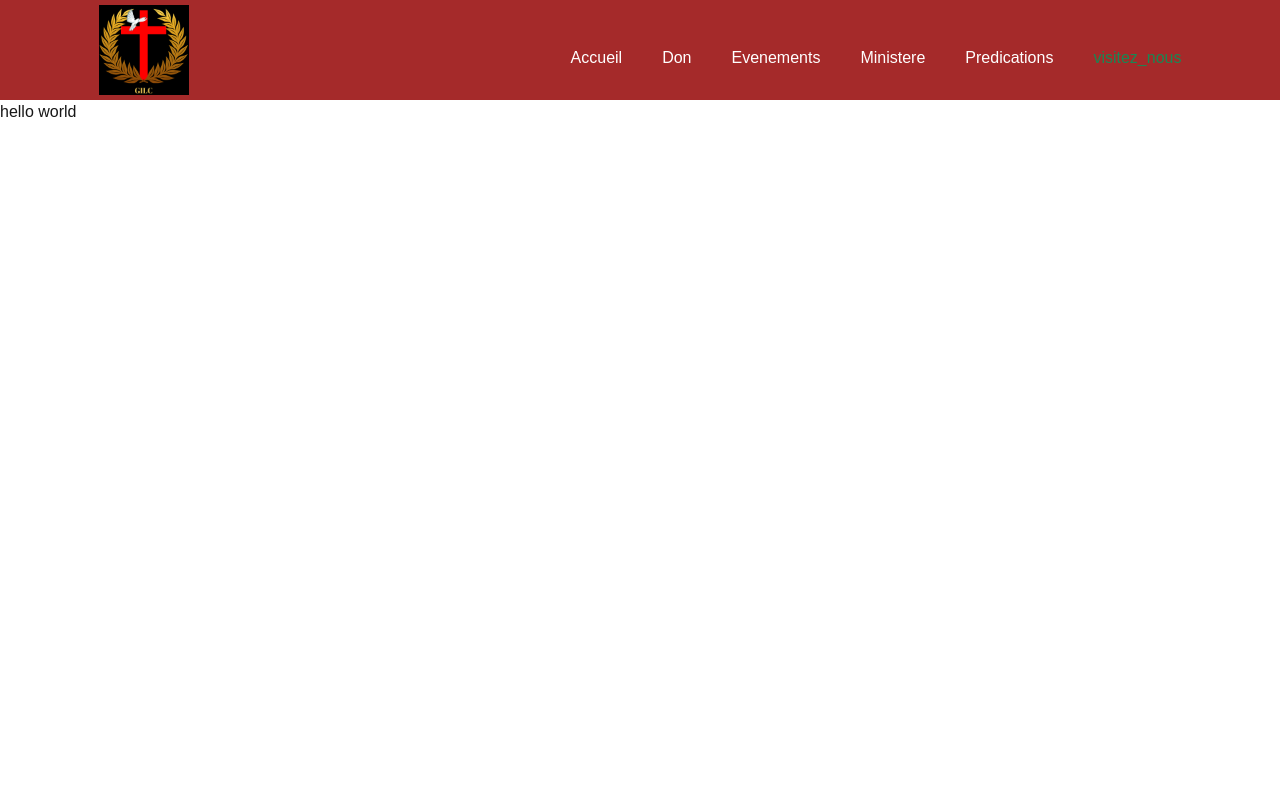
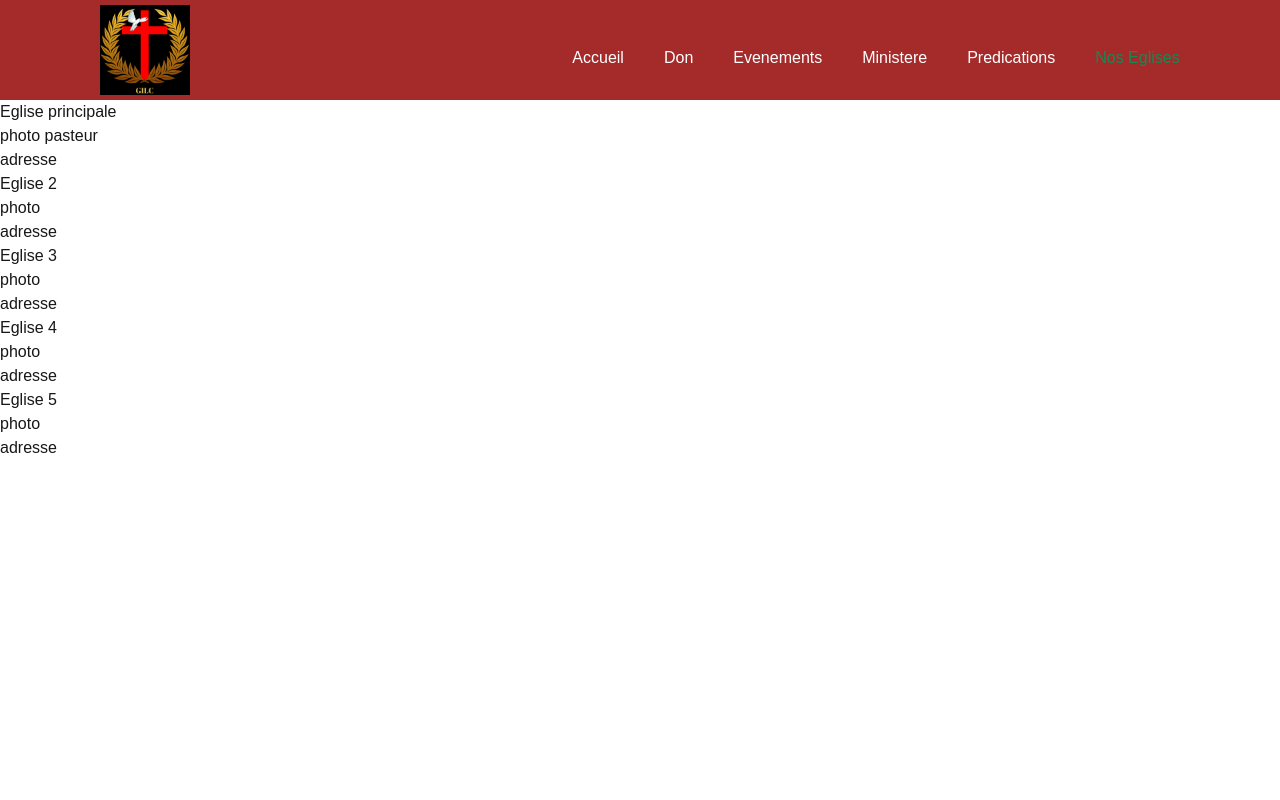
Before and after one commit to exauce-panda/God-is-love, a Next.js app: page /visitez_nous in a window 1280 px wide. Shown: the top 800 px of the page. Built offline with nearby package versions, Linux system fonts and the light colour scheme.

Commit message:
visiteznous, evenement le squelette

```diff
--- a/components/MenuNav.jsx
+++ b/components/MenuNav.jsx
@@ -43,7 +43,7 @@ export default function menuNav() {
         </li>
         <li>
           <Link href="/visitez_nous" className={pathname === '/visitez_nous' ? `text-success` : 'nav-item'}>
-              visitez_nous
+              Nos Eglises
           </Link>
         </li>
             </ul>
--- a/components/predications.jsx
+++ b/components/predications.jsx
@@ -1,7 +1,7 @@
 export default function predications(){
     return(
         <di>
-            <div>hello world</div>
+
         </di>
     );
 }
--- a/components/visitez_nous.jsx
+++ b/components/visitez_nous.jsx
@@ -1,7 +1,31 @@
 export default function visitez_nous(){
     return(
         <di>
-            <div>hello world</div>
+            <div>
+                <div>Eglise principale</div>
+                <div>photo pasteur</div>
+                <div>adresse</div>
+            </div>
+            <div>
+                <div>Eglise 2</div>
+                <div>photo</div>
+                <div>adresse</div>
+            </div>
+            <div>
+                <div>Eglise 3</div>
+                <div>photo</div>
+                <div>adresse</div>
+            </div>
+            <div>
+                <div>Eglise 4</div>
+                <div>photo</div>
+                <div>adresse</div>
+            </div>
+            <div>
+                <div>Eglise 5</div>
+                <div>photo</div>
+                <div>adresse</div>
+            </div>
         </di>
     );
 }
```
Also changed, not shown: components/evenements.jsx (+13 -3 lines), components/evenements.module.css (added).
